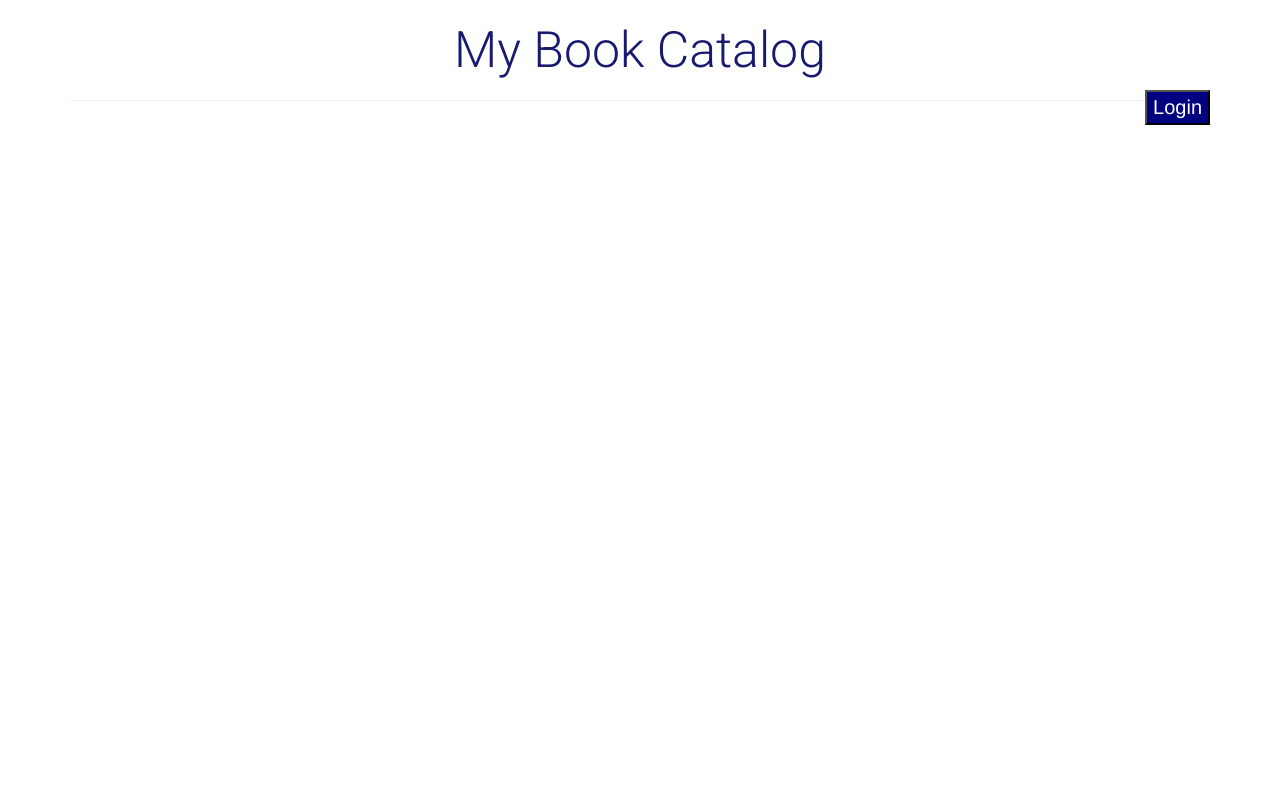
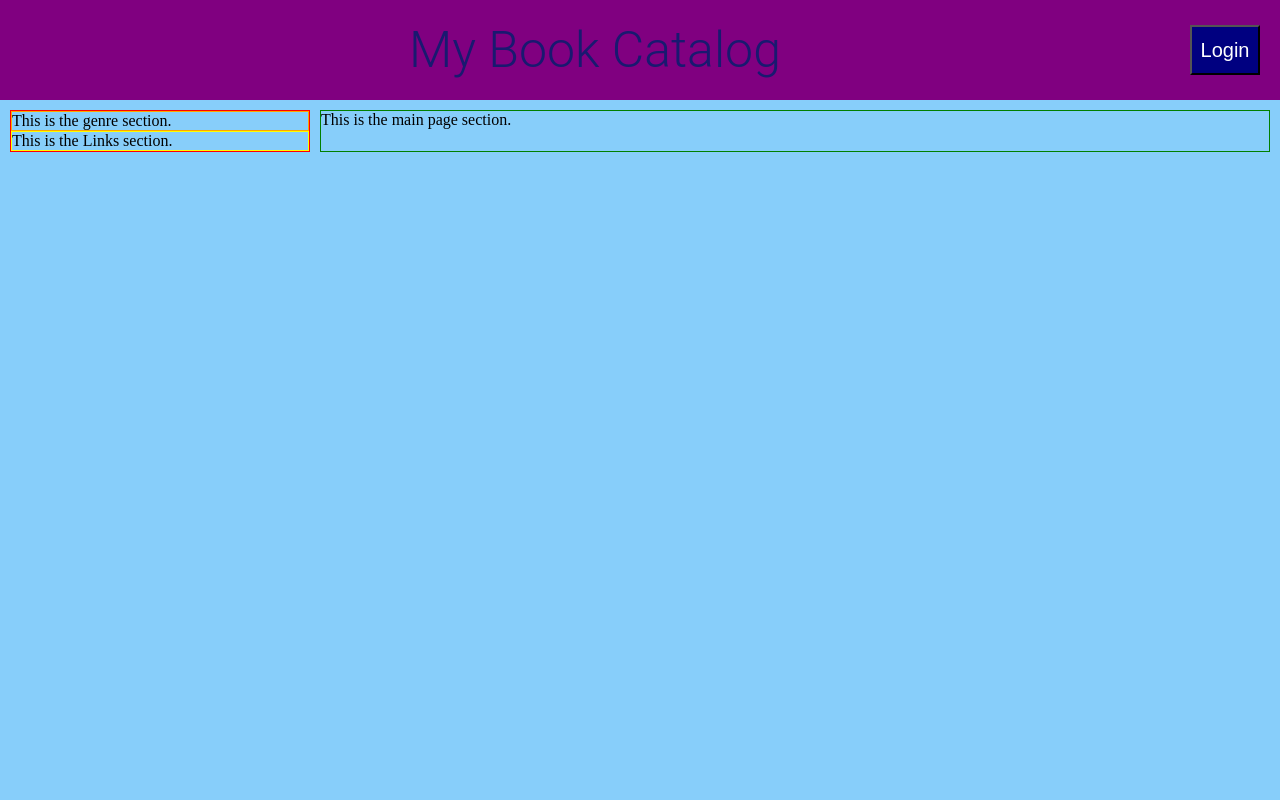
Before and after one commit to sarah-thomens/item-catalog-project, a Flask app: page / in a window 1280 px wide. Run offline with Flask 2, Linux system fonts and the light colour scheme; some libraries are stand-ins or nearby versions.

Commit message:
Fixed Flexbox CSS.

```diff
--- a/catalog/static/styles.css
+++ b/catalog/static/styles.css
@@ -1,3 +1,45 @@
+html
+{
+	box-sizing: border-box;
+}
+
+*,
+*::before,
+*::after
+{
+	box-sizing: inherit;
+}
+
+body, html
+{
+	height: 100%;
+	width: 100%;
+	margin: 0;
+	padding: 0;
+}
+
+body
+{
+	font-family: Arial Rounded MT Bold;
+	margin-left: auto;
+	margin-right: auto;
+	background-color: LightSkyBlue;
+}
+
+.container
+{
+	display: flex;
+	flex-direction: column;
+}
+
+header
+{
+	display: flex;
+	height: 100px;
+	margin-bottom: 10px;
+	background-color: purple;
+}
+
 h1
 {
 	font-family: "Helvetica Neue Light", Roboto, Helvetica, Arial, sans-serif;
@@ -6,12 +48,69 @@ h1
 	line-height: 60px;
 	font-weight: 300;
 	text-align: center;
+	margin-top: 20px;
+	margin-bottom: 20px;
+	margin-left: auto;
+	margin-right: auto;
 }
 
 .login-button
 {
 	font-size: 20px;
-	float: right;
 	color: white;
 	background-color: navy;
+	height: 50px;
+	width: 70px;
+	margin-top: auto;
+	margin-bottom: auto;
+	margin-right: 20px;
 }
+
+.main-and-sidebar-wrapper
+{
+	display: flex;
+	flex-direction: row;
+}
+
+.sidebar
+{
+	display: flex;
+	flex-direction: column;
+	flex: 1;
+	margin-left: 10px;
+	max-width: 300px;
+	border: 1px solid red;
+}
+
+.main
+{
+	flex: 3;
+	margin-left: 10px;
+	margin-right: 10px;
+	border: 1px solid green
+}
+
+.genres
+{
+	border: 1px solid orange;
+}
+
+.links
+{
+	border: 1px solid yellow;
+}
+
+/* Responsive Code */
+@media (max-width: 600px)
+{
+	.main-and-sidebar-wrapper
+	{
+		flex-direction: column;
+	}
+
+	.sidebar
+	{
+		margin-right: 0;
+		margin-bottom: 60px;
+	}
+}
--- a/catalog/templates/genres.html
+++ b/catalog/templates/genres.html
@@ -0,0 +1 @@
+This is the genre section.
--- a/catalog/templates/header.html
+++ b/catalog/templates/header.html
@@ -1,5 +1,4 @@
 <header>
 	<h1>My Book Catalog</h1>
 	<Button class='login-button'>Login</Button>
-	<hr />
 </header>
--- a/catalog/templates/links.html
+++ b/catalog/templates/links.html
@@ -0,0 +1 @@
+This is the Links section.
--- a/catalog/templates/main.html
+++ b/catalog/templates/main.html
@@ -2,8 +2,6 @@
 <!DOCTYPE html>
 <html lang="en">
 	<head>
-		<link href='http://fonts.googleapis.com/css?family=Roboto:400,300,700' rel='stylesheet' type='text/css'>
-		<link rel="stylesheet" href="//netdna.bootstrapcdn.com/bootstrap/3.1.1/css/bootstrap.min.css">
 		<link rel=stylesheet type=text/css href="{{ url_for('static', filename='styles.css') }}">
 	</head>
 	<body>
--- a/catalog/templates/recentlyAdded.html
+++ b/catalog/templates/recentlyAdded.html
@@ -1,4 +1,19 @@
 {% extends "main.html" %}
 {% block content %}
 {% include "header.html" %}
+
+<div class="main-and-sidebar-wrapper">
+	<aside class="sidebar">
+		<div class="genres">
+			{% include "genres.html" %}
+		</div>
+		<div class="links">
+			{% include "links.html" %}
+		</div>
+	</aside>
+	<section class="main">
+		This is the main page section.
+	</section>
+</div>
+
 {% endblock %}
```
